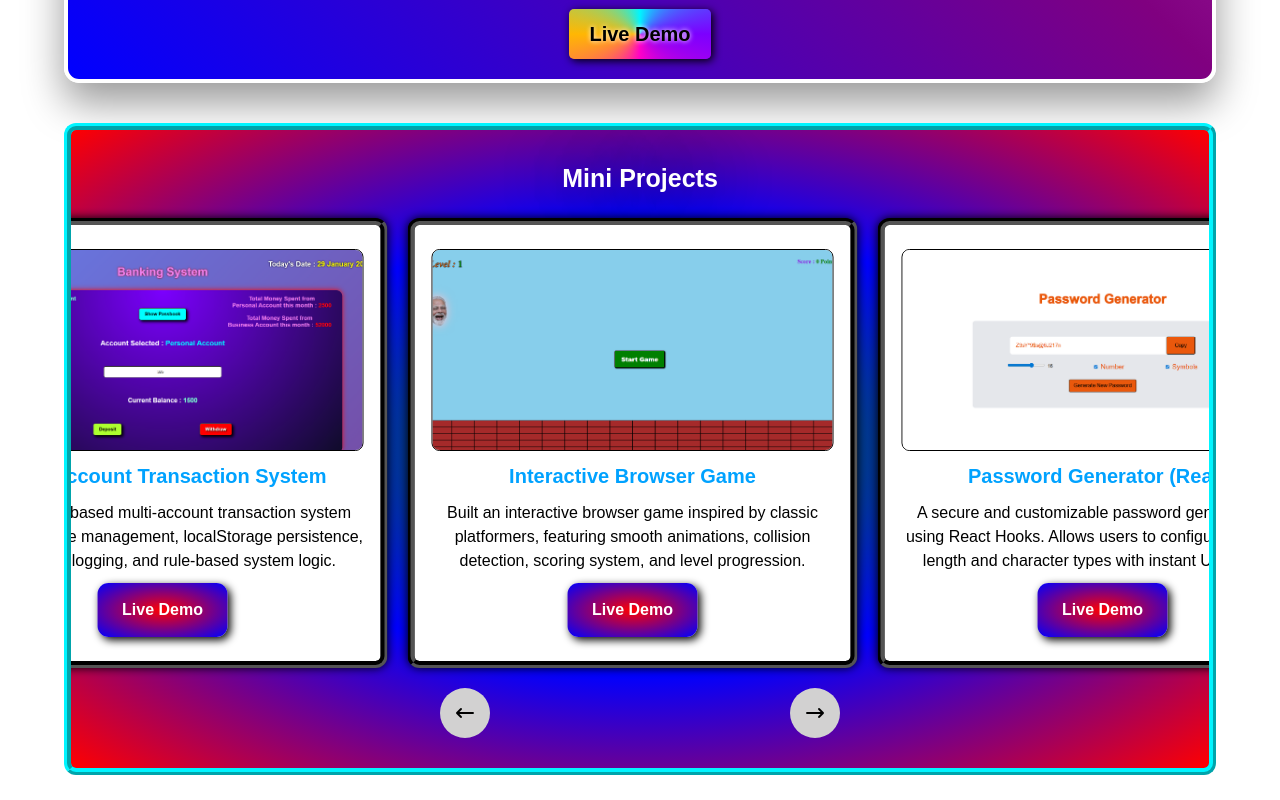
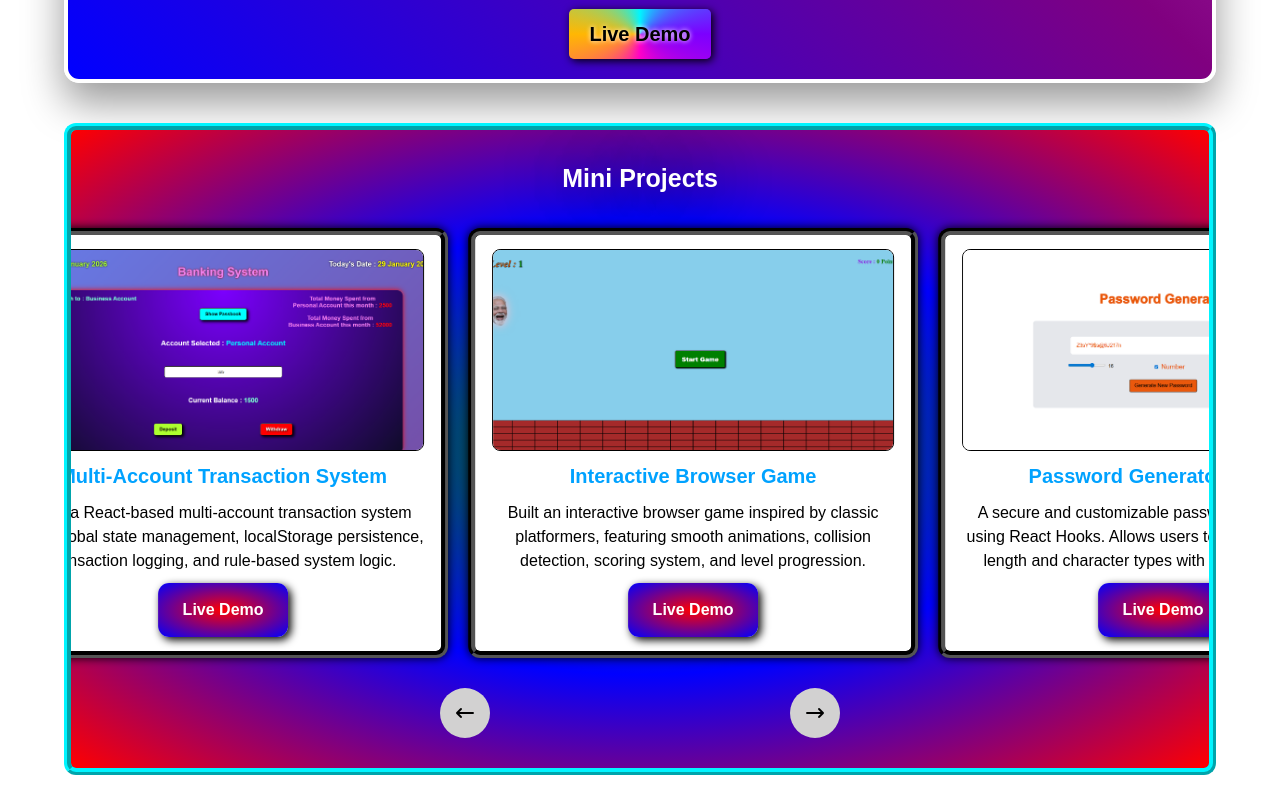
Before and after one commit to Vishal05it/My-Portfolio, a React (Vite) app: page /projects in a window 1280 px wide. Shown: the part 1208-2008 px from the top of the page. Built offline with nearby package versions, Linux system fonts and the light colour scheme.

Commit message:
Project Padding added

```diff
--- a/src/Components/Projects.jsx
+++ b/src/Components/Projects.jsx
@@ -87,7 +87,7 @@ function Projects() {
         <span>
           <h1 id="mpHead">Mini Projects</h1>
         </span>
-        <div id="miniProCont">
+        <div id="miniProCont" style={{ padding: "10px 10%" }}>
           <span className="miniProCards">
             {" "}
             <a
```
